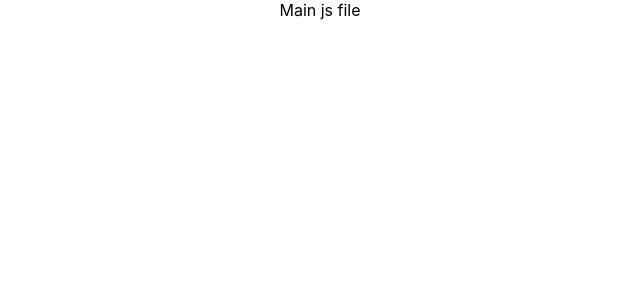
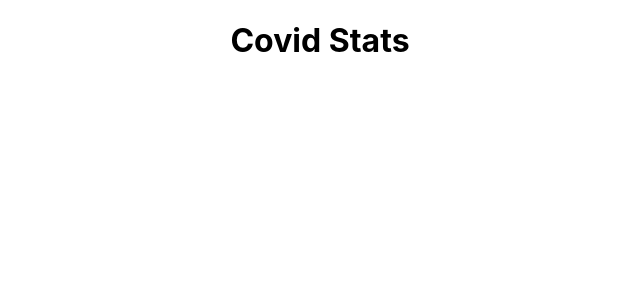
Before and after one commit to Josh-Darling13/covid-tracker, a React (Create React App) app: page / in a window 1280 px wide. Shown: the top 300 px of the page, without its empty margins (320-960 px from the left). Built offline with nearby package versions, Linux system fonts and the light colour scheme.

Commit message:
updated HTML in Main.js file

```diff
--- a/src/Main.js
+++ b/src/Main.js
@@ -2,6 +2,10 @@ import React from 'react'
 
 export default function Main() {
   return (
-    <div>Main js file</div>
+    <div>
+
+        <h1>Covid Stats</h1>
+
+    </div>
   )
 }
```
